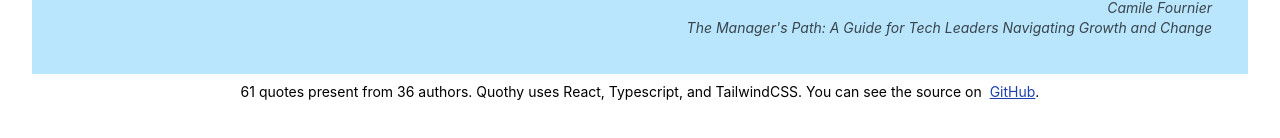
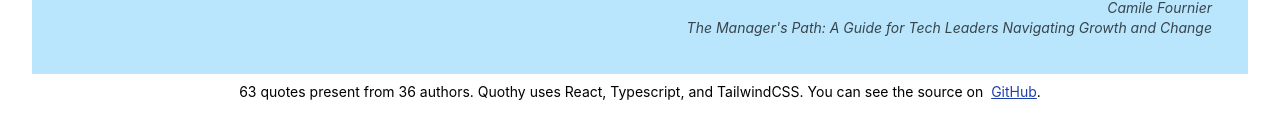
Before and after one commit to MarkNenadov/quothy, a React (Create React App) app: page / in a window 1280 px wide. Shown: the part 604-742 px from the top of the page. Built offline with nearby package versions, Linux system fonts and the light colour scheme.

Commit message:
some qyotes

```diff
--- a/src/data/quoteData.ts
+++ b/src/data/quoteData.ts
@@ -184,6 +184,22 @@ export const data: Quote[] = [
         title: "Over The Boards"
       },
       tags: ["hockey", "failure"]
+    },
+    {
+      quote: "Grit requires rest.",
+      book: {
+        author: "Hayley Wickenheiser",
+        title: "Over The Boards"
+      },
+      tags: ["hockey", "grit", "rest"]
+    },
+    {
+      quote: "Being a seeker is a mindset, one that forces you to grow. I never settled for safe. I never did what has been done before...If I was getting bored or complacent, I changed things up. I never trained with my equals...I worked out with people who were bigger, stronger, or faster, or had something new to teach me. It's the best way to improve.",
+      book: {
+        author: "Hayley Wickenheiser",
+        title: "Over The Boards"
+      },
+      tags: ["hockey", "learning"]
     },
     {
       quote: "Recent estimates put the number of Calvinists in France in 1560 at around two million, forming some 10 percent of the total French population.",
```
